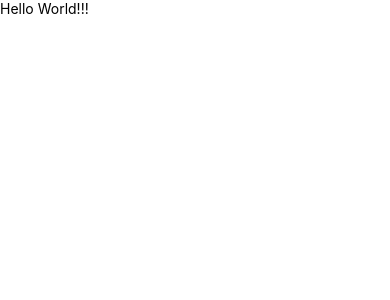
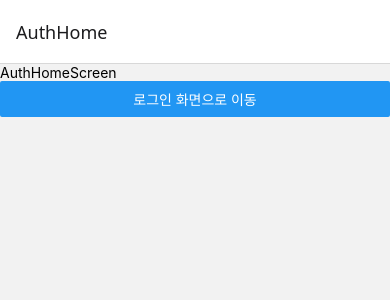
Before and after one commit to ches0703/Matzip, a React Native app: screen /AuthHome in a window 390 px wide. Shown: the top 300 px of the page. Built offline with nearby package versions, Linux system fonts and the light colour scheme.

Commit message:
chore : react-navigation 설치

```diff
--- a/App.tsx
+++ b/App.tsx
@@ -1,11 +1,12 @@
+import {NavigationContainer} from '@react-navigation/native';
 import React from 'react';
-import {Text, View} from 'react-native';
+import AuthStackNavigator from './src/navigation/AuthStackNavigator';
 
 const App = () => {
   return (
-    <View>
-      <Text>Hello World!!!</Text>
-    </View>
+    <NavigationContainer>
+      <AuthStackNavigator />
+    </NavigationContainer>
   );
 };
 
--- a/index.js
+++ b/index.js
@@ -2,6 +2,7 @@
  * @format
  */
 
+import 'react-native-gesture-handler';
 import {AppRegistry} from 'react-native';
 import App from './App';
 import {name as appName} from './app.json';
--- /dev/null
+++ b/src/navigation/AuthStackNavigator.tsx
@@ -0,0 +1,17 @@
+import {createStackNavigator} from '@react-navigation/stack';
+import React from 'react';
+import AuthHomeScreen from '../screens/AuthHomeScreen';
+import LoginScreen from '../screens/LoginScreen';
+
+const AuthStackNavigator = () => {
+  const Stack = createStackNavigator();
+
+  return (
+    <Stack.Navigator>
+      <Stack.Screen name="AuthHome" component={AuthHomeScreen} />
+      <Stack.Screen name="Login" component={LoginScreen} />
+    </Stack.Navigator>
+  );
+};
+
+export default AuthStackNavigator;
--- /dev/null
+++ b/src/screens/AuthHomeScreen.tsx
@@ -0,0 +1,19 @@
+import {useNavigation} from '@react-navigation/native';
+import React from 'react';
+import {Button, SafeAreaView, Text} from 'react-native';
+
+const AuthHomeScreen = () => {
+  const navigation = useNavigation();
+
+  return (
+    <SafeAreaView>
+      <Text>AuthHomeScreen</Text>
+      <Button
+        title="로그인 화면으로 이동"
+        onPress={() => navigation.navigate('Login')}
+      />
+    </SafeAreaView>
+  );
+};
+
+export default AuthHomeScreen;
--- /dev/null
+++ b/src/screens/LoginScreen.tsx
@@ -0,0 +1,12 @@
+import React from 'react';
+import {Text, View} from 'react-native';
+
+const LoginScreen = () => {
+  return (
+    <View>
+      <Text>LoginScreen</Text>
+    </View>
+  );
+};
+
+export default LoginScreen;
```
Also changed, not shown: package.json (+6 -1 lines), 5 other files (tests, documents, lock files or other folders).
